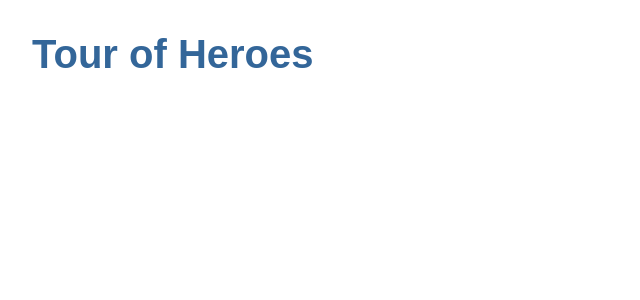
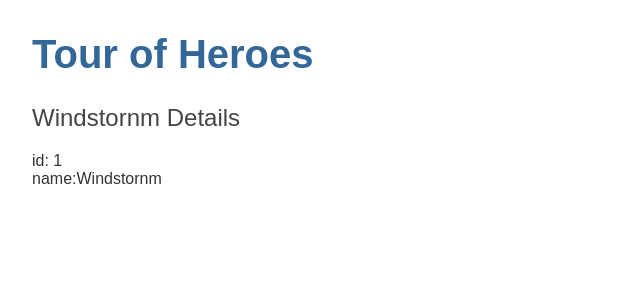
Before and after one commit to anabarbieri01/Hero, an Angular app: page / in a window 1280 px wide. Shown: the top 300 px of the page, without its empty margins (0-640 px from the left). Built offline with nearby package versions, Linux system fonts and the light colour scheme.

Commit message:
Mostrar o objeto herói

```diff
--- a/src/app/app.component.html
+++ b/src/app/app.component.html
@@ -1 +1,2 @@
 <h1>{{title}}</h1>
+<app-heroes></app-heroes>
--- /dev/null
+++ b/src/app/hero.ts
@@ -0,0 +1,4 @@
+export interface Hero {
+    id: number;
+    name: string;
+}
--- a/src/app/heroes/heroes.component.html
+++ b/src/app/heroes/heroes.component.html
@@ -1 +1,3 @@
-<p>heroes works!</p>
+<h2>{{hero.name}} Details</h2>
+<div><span>id: </span>{{hero.id}}</div>
+<div><span>name:</span>{{hero.name}}</div>
--- a/src/app/heroes/heroes.component.ts
+++ b/src/app/heroes/heroes.component.ts
@@ -1,10 +1,19 @@
-import { Component } from '@angular/core';
+import { Component, OnInit } from '@angular/core';
+import {Hero} from '../hero';
 
 @Component({
   selector: 'app-heroes',
   templateUrl: './heroes.component.html',
   styleUrls: ['./heroes.component.css']
 })
-export class HeroesComponent {
+export class HeroesComponent implements OnInit{
+  hero: Hero = {
+    id: 1,
+    name: 'Windstornm'
+  };
+  constructor() { }
 
+  ngOnInit(): void {
+
+  }
 }
```
